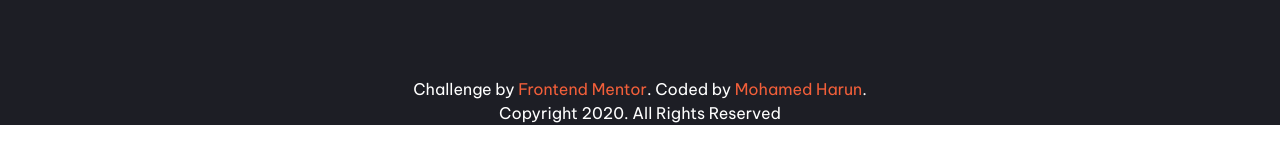
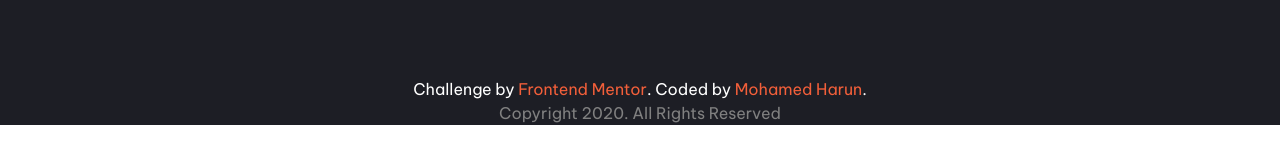
Before and after one commit to Mohamed-Haron/Landing-page-master-, a plain HTML site: page index.html in a window 1280 px wide. Shown: the part 2266-2407 px from the top of the page. Drawn offline with Linux system fonts and the light colour scheme.

Commit message:
update mobile design v0.3

```diff
--- a/styles.css
+++ b/styles.css
@@ -343,7 +343,10 @@ align-content: center;
     text-decoration: none;
     color: hsl(12, 88%, 59%);
 }
-
+#copy{
+    color: gray;
+    margin: 0;
+}
 
 /*End footer*/
 
@@ -494,6 +497,7 @@ align-content: center;
 
     #copy{
         color: gray;
+        margin: 0;
     }
 }
 
@@ -641,6 +645,7 @@ align-content: center;
     }
     #copy{
         color: gray;
+        margin: 0;
     }
 }
 /*End Media Query*/
```
